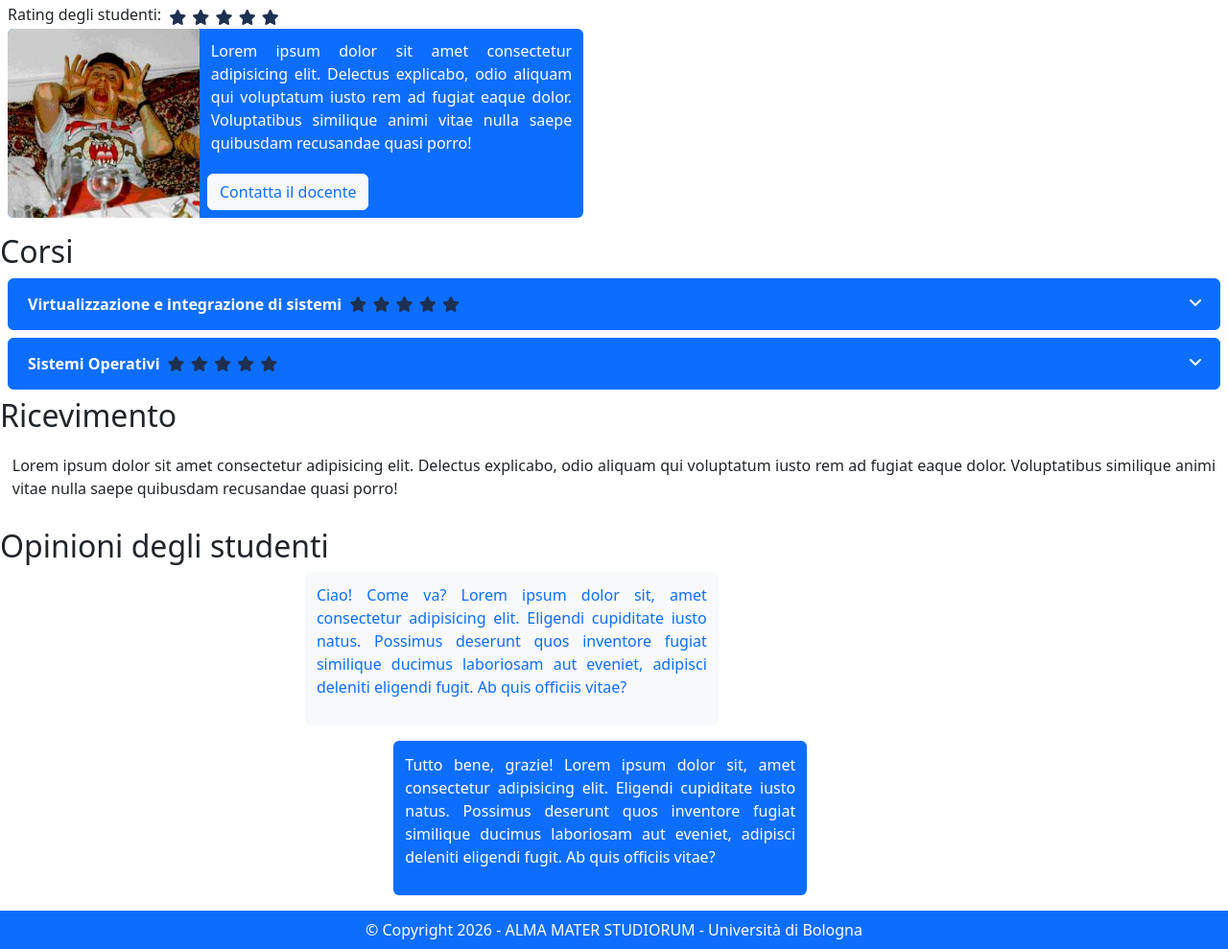
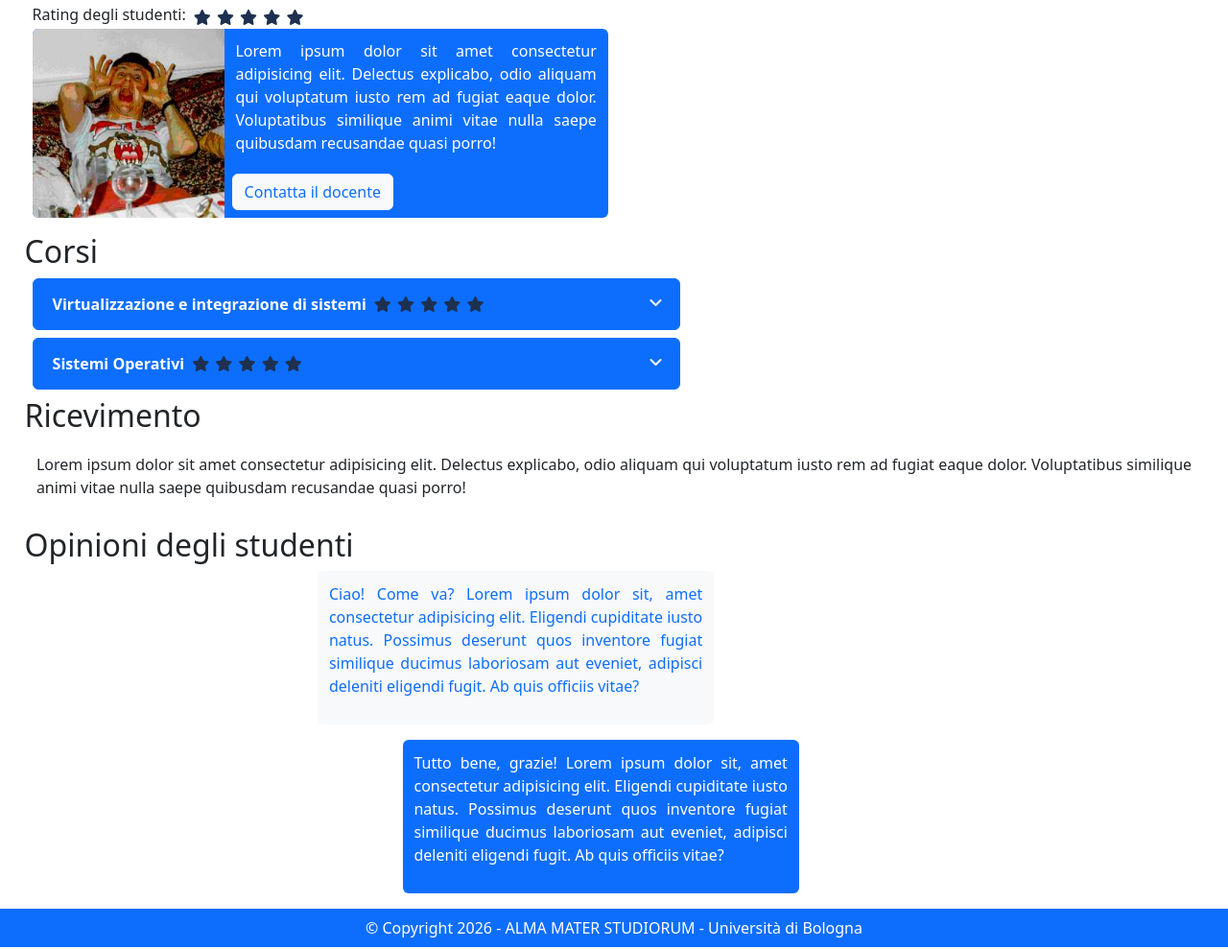
Before and after one commit to MarMal001/AlmaStudent, a PHP site: page /professor.html in a window 1280 px wide. Shown: the part 228-1217 px from the top of the page at 96% size. Run offline with PHP 8.4, Linux system fonts and the light colour scheme.

Commit message:
Minor changes

```diff
--- a/style.css
+++ b/style.css
@@ -19,6 +19,11 @@ header h1 {
 header img {
     width: 10%;
     height: auto;
+}
+
+main {
+    margin-left: 2%;
+    margin-right: 2%
 }
 
 main form > h2 {
@@ -123,3 +128,21 @@ p {
 button.dropdown-toggle::after {
   display: none !important;
 }
+
+@media (min-width: 992px) {
+    .w-lg-50 {
+        width: 50% !important;
+    }
+}
+
+@media (min-width: 992px) {
+    .w-lg-55 {
+        width: 55% !important;
+    }
+}
+
+@media (min-width: 768px) {
+    .rounded-md-start {
+        border-radius: 0px !important;
+    }
+}
```
